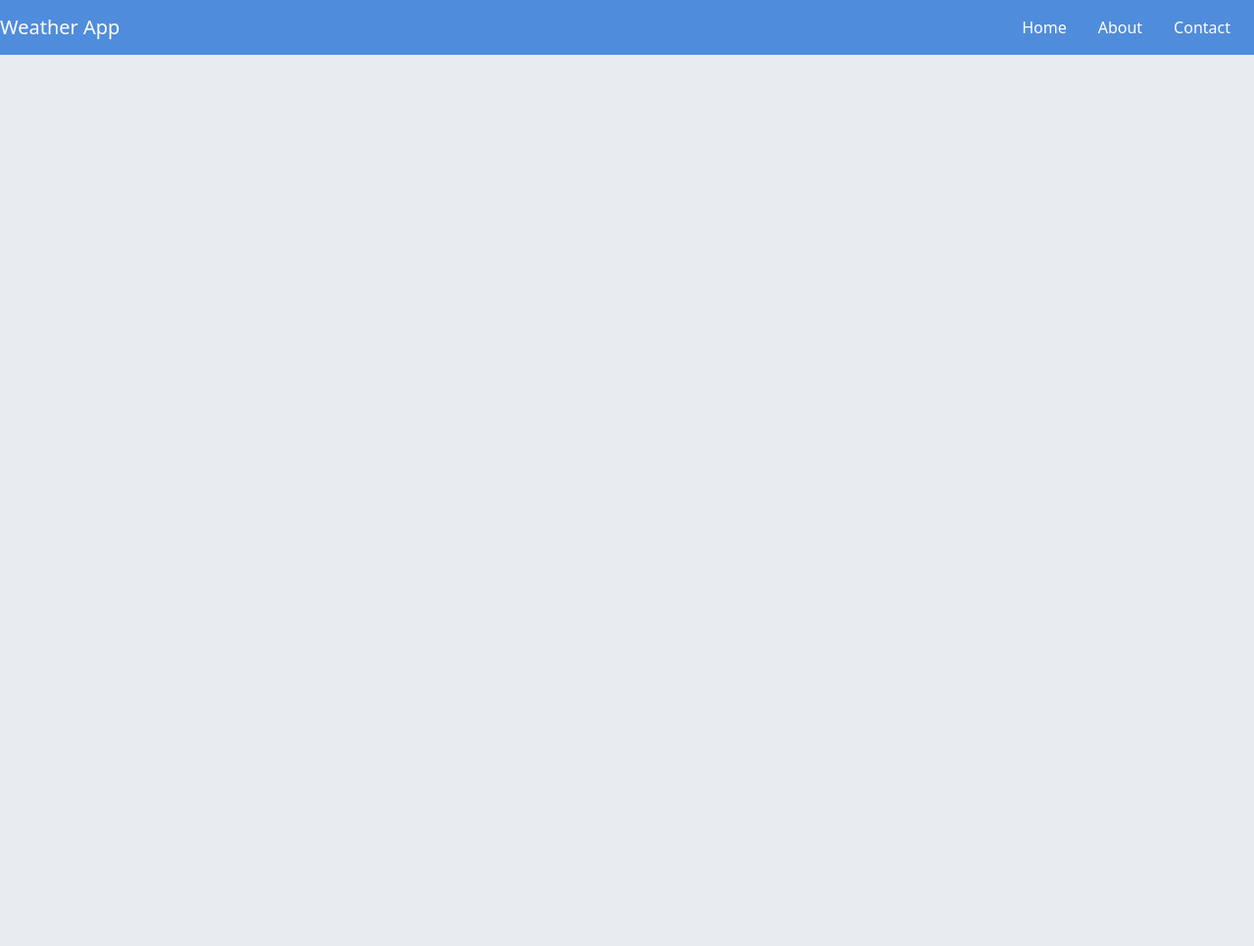
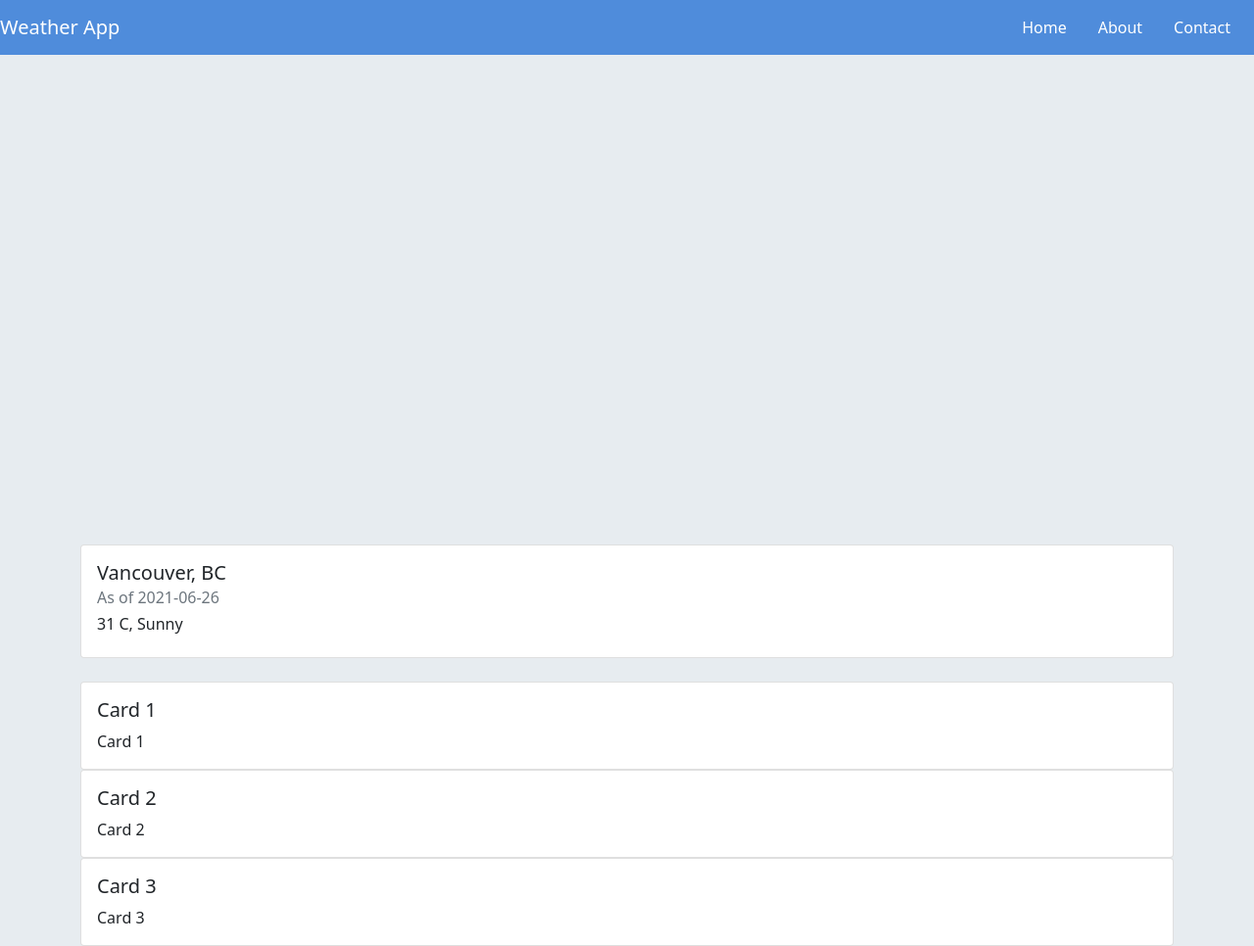
Before and after one commit to Christophler/EngHack2021, a plain HTML site: page index.html in a window 1280 px wide. Shown: the whole page at 98% size. Before the commit the page ends 800 px from the top, so only its background shows below. Drawn offline with nearby package versions, Linux system fonts and the light colour scheme.

Commit message:
added cards to landing page

```diff
--- a/index.html
+++ b/index.html
@@ -42,6 +42,49 @@
         <div id="worldmap"></div>
     </div>
 
+    <div class="container">
+      <div class="card">
+        <div class="card-body">
+          <h5 class="card-title">Vancouver, BC</h5>
+          <h6 class="card-subtitle mb-2 text-muted">As of 2021-06-26</h6>
+          <h6 class="card-title">31 C, Sunny</h6>
+        </div>
+      </div>
+    </div>
+
+    <br>
+    <div class="container">
+      <div class="card-columns">
+        <div class="card">
+          <div class="card-body">
+            <h5 class="card-title">Card 1</h5>
+            <p class="card-text">
+              Card 1
+            </p>
+          </div>
+        </div>
+
+        <div class="card">
+          <div class="card-body">
+            <h5 class="card-title">Card 2</h5>
+            <p class="card-text">
+              Card 2
+            </p>
+          </div>
+        </div>
+
+
+        <div class="card">
+          <div class="card-body">
+            <h5 class="card-title">Card 3</h5>
+            <p class="card-text">
+              Card 3
+            </p>
+          </div>
+        </div>
+    </div>
+
+
     <!-- Bootstrap Bundle with Popper -->
     <script src="https://cdn.jsdelivr.net/npm/bootstrap@5.0.2/dist/js/bootstrap.bundle.min.js" integrity="sha384-MrcW6ZMFYlzcLA8Nl+NtUVF0sA7MsXsP1UyJoMp4YLEuNSfAP+JcXn/tWtIaxVXM" crossorigin="anonymous"></script>
   </body>
```
Also changed, not shown: frontend/index.html (added, +85 -0 lines), frontend/index.js (added).
